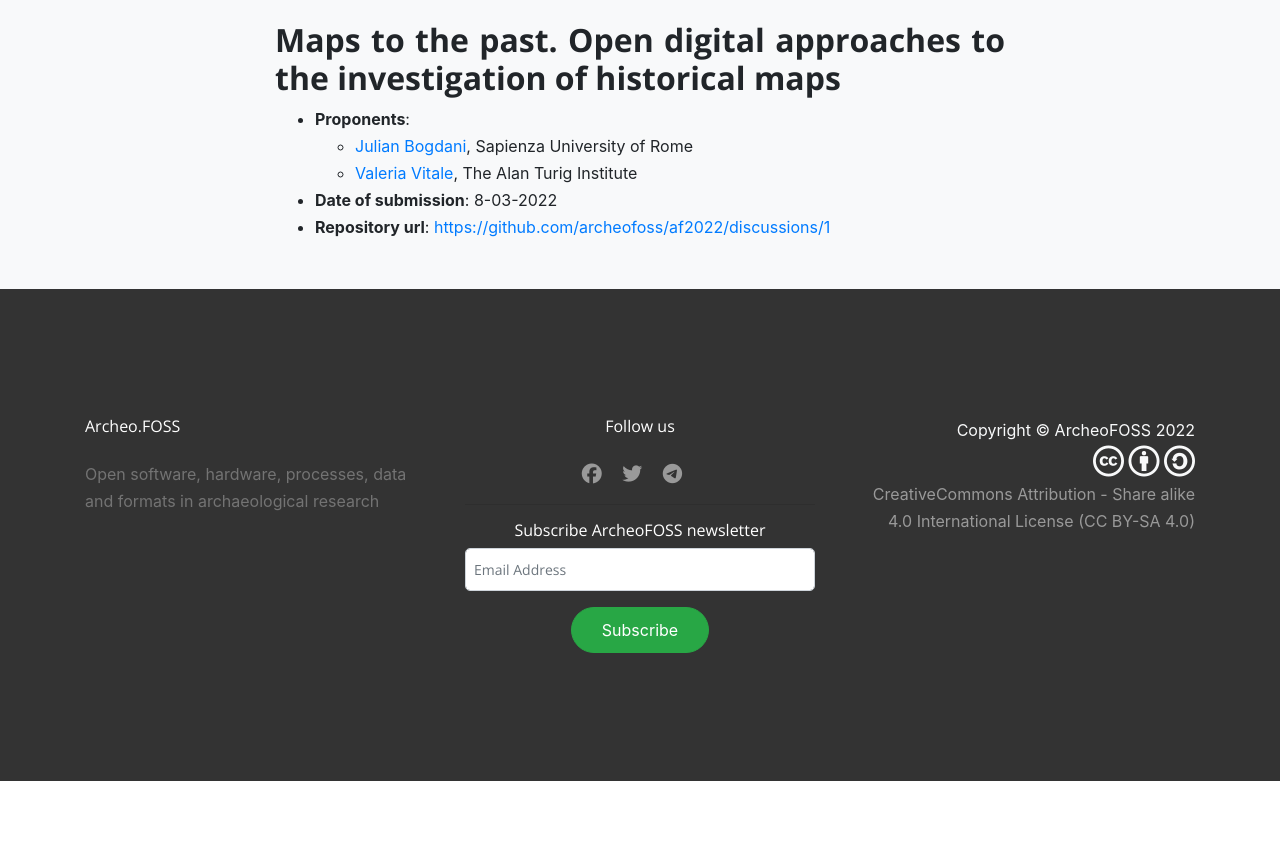
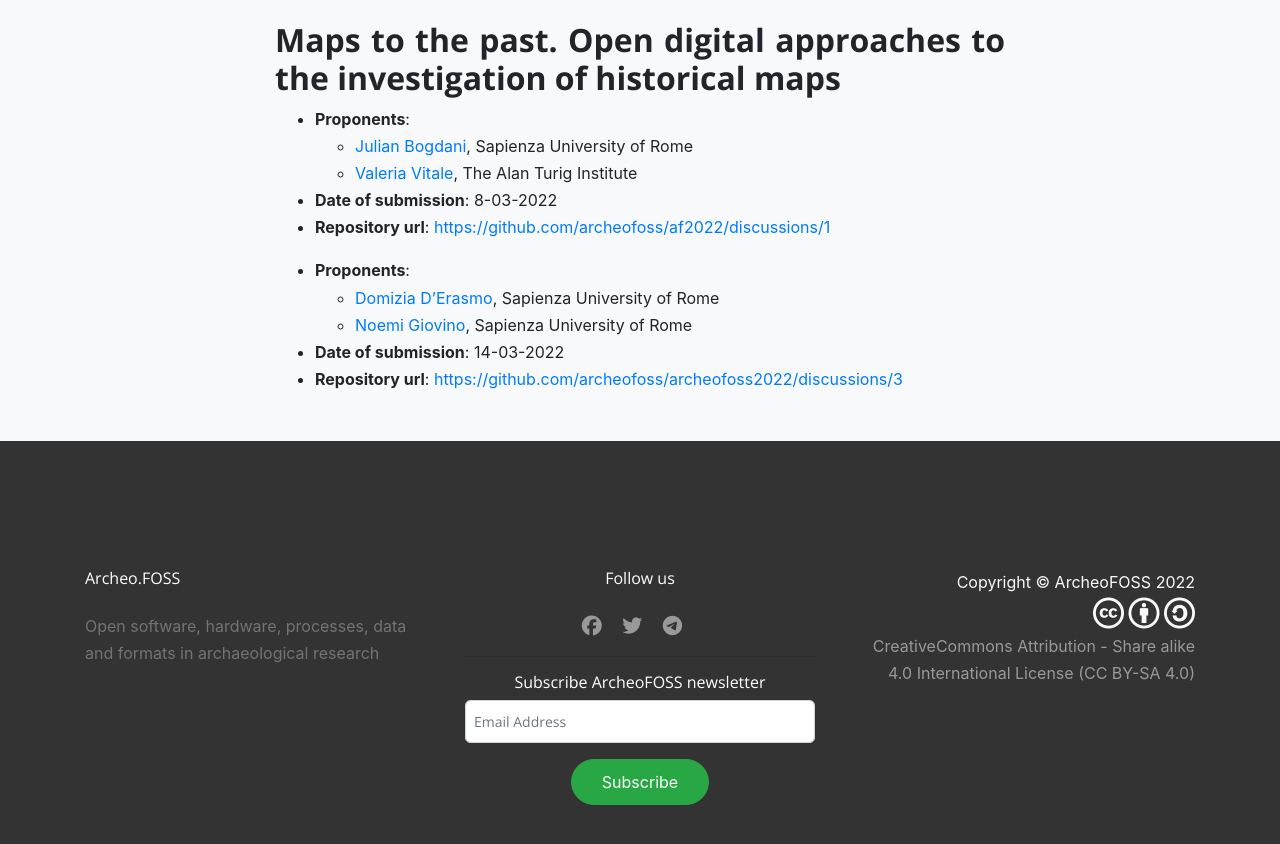
Before and after one commit to archeofoss/archeofoss, a Jekyll site: the page built from 2022/panel-proposals.md, in a window 1280 px wide and 900 px high, scrolled down 568 px. Shown: the top 844 px of the window. Built offline with Jekyll 4.4.1, drawn with Linux system fonts in a browser that asks for light colours; nearby versions of some CDN libraries; before the commit the page ends 1349 px from its top, so only the background shows below that.

Commit message:
Inserita proposta panel D'Erasmo-Giovino

```diff
--- a/2022/panel-proposals.md
+++ b/2022/panel-proposals.md
@@ -15,3 +15,9 @@ For the 2022 edition, a [**special repository**](https://github.com/archeofoss/a
   - [Valeria Vitale](mailto:vvitale@turing.ac.uk), The Alan Turig Institute
 - **Date of submission**: 8-03-2022
 - **Repository url**: [https://github.com/archeofoss/af2022/discussions/1](https://github.com/archeofoss/af2022/discussions/1)
+
+- **Proponents**:
+  - [Domizia D'Erasmo](mailto:domizia.derasmo@uniroma1.it), Sapienza University of Rome
+  - [Noemi Giovino](mailto:noemi.giovino@uniroma1.it), Sapienza University of Rome
+- **Date of submission**: 14-03-2022
+- **Repository url**: [https://github.com/archeofoss/archeofoss2022/discussions/3](https://github.com/archeofoss/archeofoss2022/discussions/3)
```
Also changed, not shown: 2022/af_cover_fb_transparent.png (added), 2022/af_fb_post_transparent.png (added), 2022/af_ig_post_transparent.png (added).
